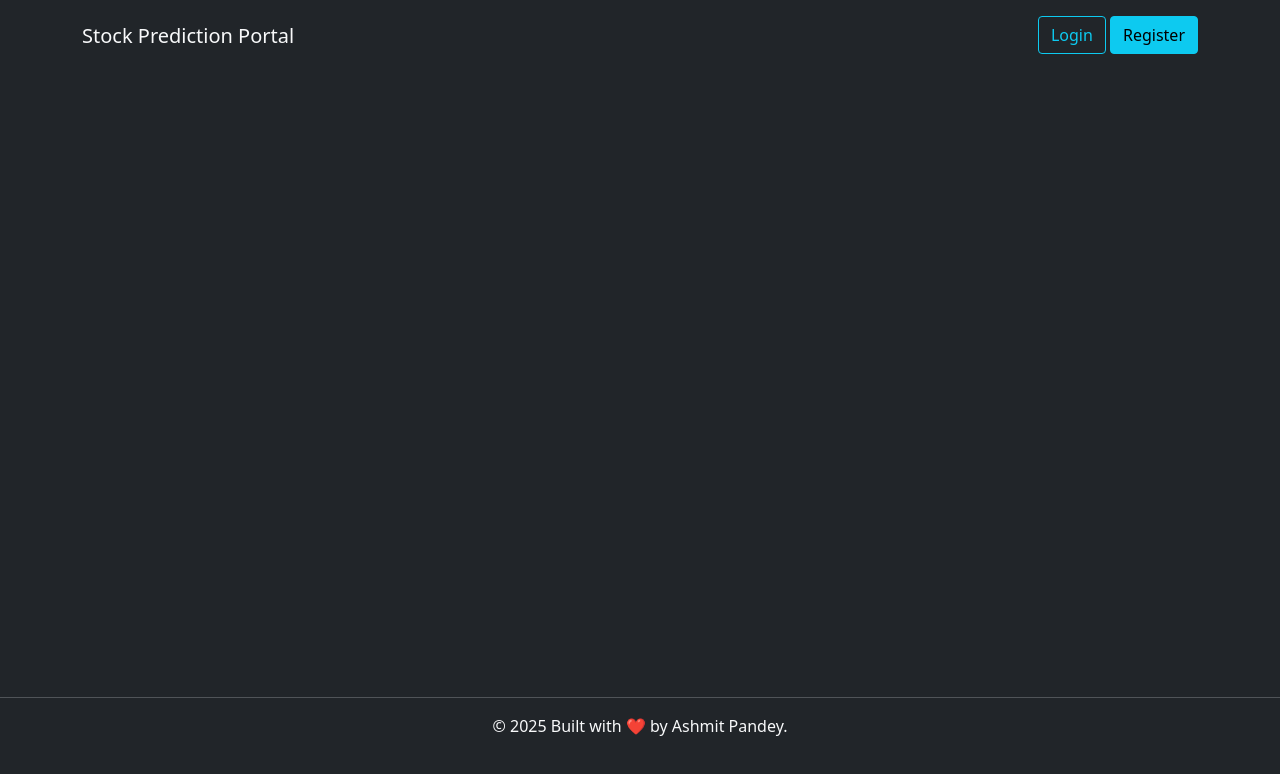
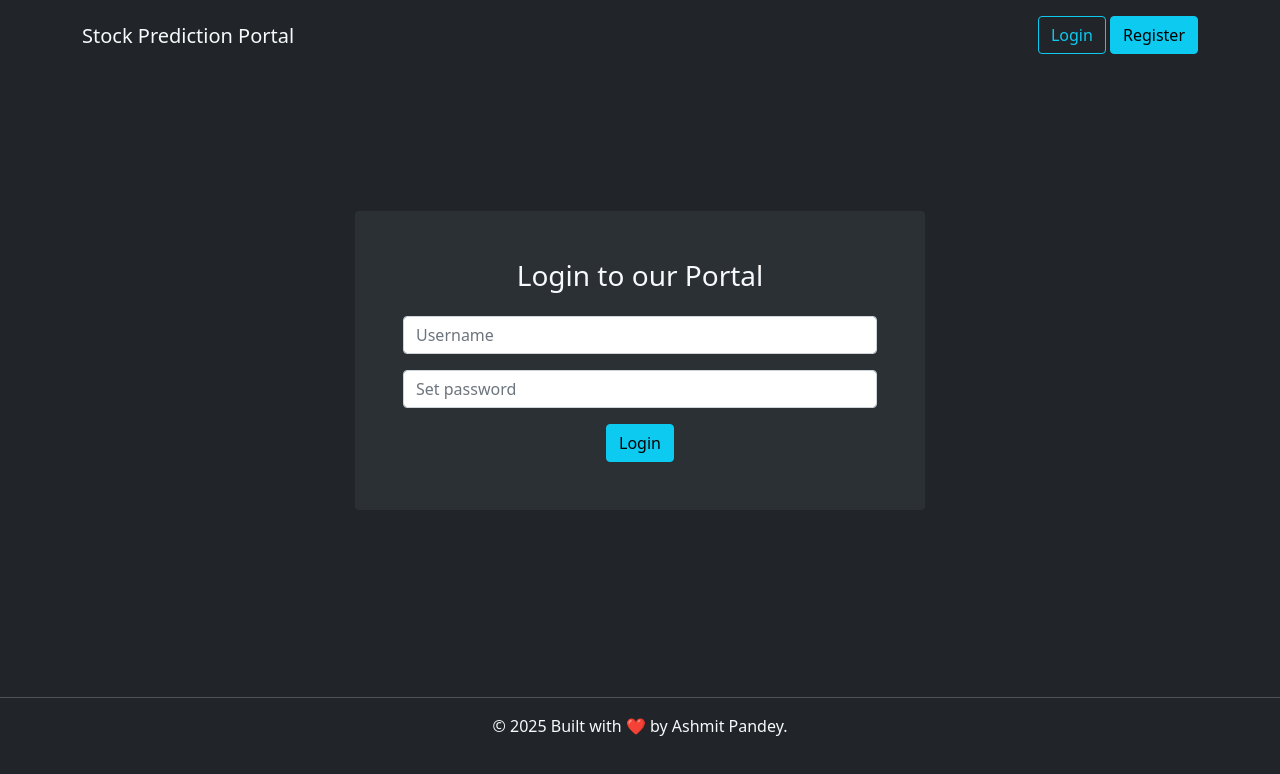
Before and after one commit to Ashmit-453/stock-prediction-portal, a React (Create React App) app in the folder frontend/stock/: page /login in a window 1280 px wide. Shown: the top 774 px of the page. Built offline with nearby package versions, Linux system fonts and the light colour scheme.

Commit message:
added authcontext for accessing protected endpoints

```diff
--- a/frontend/stock/src/App.js
+++ b/frontend/stock/src/App.js
@@ -6,18 +6,23 @@
 import Button from './components/Button';
 import { BrowserRouter, Routes, Route } from "react-router-dom"
 import Register from './components/Register';
+import Login from './components/Login';
+import AuthProvider from './AuthProvider';
 function App() {
   return (
   <>
+    <AuthProvider>
      <BrowserRouter >
      <Header />
         <Routes>
           <Route path='/' element={<Main />} />
           <Route path='/register' element={<Register />} />
+          <Route path='/login' element={<Login />} />
         </Routes>
       <Footer />
       <Button />
       </BrowserRouter>
+    </AuthProvider>
 
   </>
   )
--- /dev/null
+++ b/frontend/stock/src/AuthProvider.jsx
@@ -0,0 +1,18 @@
+import { useState, useContext, createContext } from 'react'
+
+// Create the context
+const AuthContext = createContext();
+
+const AuthProvider = ({children}) => {
+    const [isLoggedIn, setIsLoggedIn] = useState(
+        !!localStorage.getItem('accessToken')
+    )
+  return (
+    <AuthContext.Provider value={{isLoggedIn, setIsLoggedIn}}>
+        {children}
+    </AuthContext.Provider>
+  )
+}
+
+export default AuthProvider
+export {AuthContext};
--- a/frontend/stock/src/components/Header.jsx
+++ b/frontend/stock/src/components/Header.jsx
@@ -1,16 +1,42 @@
-import React from 'react'
+import {useContext} from 'react'
 import Button from './Button'
-import { Link } from 'react-router-dom'
+import { Link, useNavigate } from 'react-router-dom'
+import { AuthContext } from '../AuthProvider'
+
 const Header = () => {
+  const {isLoggedIn, setIsLoggedIn} = useContext(AuthContext)
+  const navigate = useNavigate();
+
+  const handleLogout = () =>{
+    localStorage.removeItem('accessToken')
+    localStorage.removeItem('refreshToken')
+    setIsLoggedIn(false)
+    console.log('Logged out');
+    navigate('/login')
+  }
   return (
+    <>
         <nav className='navbar container pt-3 pb-3 align-items-start'>
             <Link className='navbar-brand text-light' to="/">Stock Prediction Portal</Link>
+
             <div>
-           <Button text='Login' class='btn-outline-info' url='/login'/>
+              {isLoggedIn ? (
+                <>
+                <Button text='Dashboard' class="btn-info" url="/dashboard" />
                 &nbsp;
-            <Button text='Register' class='btn-info' url='/register'/>
+                <button className='btn btn-danger' onClick={handleLogout}>Logout</button>
+                </>
+              ) : (
+                <>
+                <Button text='Login' class="btn-outline-info" url="/login" />
+                &nbsp;
+                <Button text='Register' class="btn-info" url="/register" />
+                </>
+              )}
+
             </div>
         </nav>
+    </>
   )
 }
 
--- /dev/null
+++ b/frontend/stock/src/components/Login.jsx
@@ -0,0 +1,69 @@
+import React, {useContext, useState} from 'react'
+import { FontAwesomeIcon } from '@fortawesome/react-fontawesome'
+import { faSpinner } from '@fortawesome/free-solid-svg-icons'
+import axios from 'axios'
+import {useNavigate} from 'react-router-dom'
+import { AuthContext } from '../AuthProvider'
+const Login = () => {
+  const [username, setUsername] = useState('')
+  const [password, setPassword] = useState('')
+  const [loading, setLoading] = useState(false)
+  const navigate = useNavigate()
+  const [error, setError] = useState('')
+  const {isLoggedIn, setIsLoggedIn} = useContext(AuthContext)
+
+  const handleLogin = async (e) =>{
+    e.preventDefault();
+    setLoading(true);
+
+    const userData = {username, password}
+    console.log('userData==>', userData);
+
+    try{
+      const response = await axios.post('http://127.0.0.1:8000/api/token/', userData)
+      localStorage.setItem('accessToken', response.data.access)
+      localStorage.setItem('refreshToken', response.data.refresh)
+      console.log('Login successful');
+      setIsLoggedIn(true)
+      navigate('/')
+    }catch(error){
+      console.error('Invalid credentials')
+      setError('Invalid credentials')
+    }finally{
+      setLoading(false)
+    }
+  }
+
+
+  return (
+    <>
+    <div className='container'>
+        <div className="row justify-content-center">
+            <div className="col-md-6 bg-light-dark p-5 rounded">
+                <h3 className='text-light text-center mb-4'>Login to our Portal</h3>
+                <form onSubmit={handleLogin}>
+                  <div className='mb-3'>
+                    <input type="text" className='form-control' placeholder='Username' value={username} onChange={(e) => setUsername(e.target.value)} />
+                  </div>
+
+                    <div className='mb-3'>
+                    <input type="password" className='form-control ' placeholder='Set password' value={password} onChange={(e) => setPassword(e.target.value)} />
+                    </div>
+
+                    {error && <div className='text-danger'>{error}</div> }
+
+                    {loading ? (
+                      <button type='submit' className='btn btn-info d-block mx-auto' disabled><FontAwesomeIcon icon={faSpinner} spin /> Logging in...</button>
+                    ) : (
+                      <button type='submit' className='btn btn-info d-block mx-auto'>Login</button>
+                    )}
+
+                </form>
+            </div>
+        </div>
+    </div>
+    </>
+  )
+}
+
+export default Login
```
Lines whose indentation alone changed are shown as unchanged.
